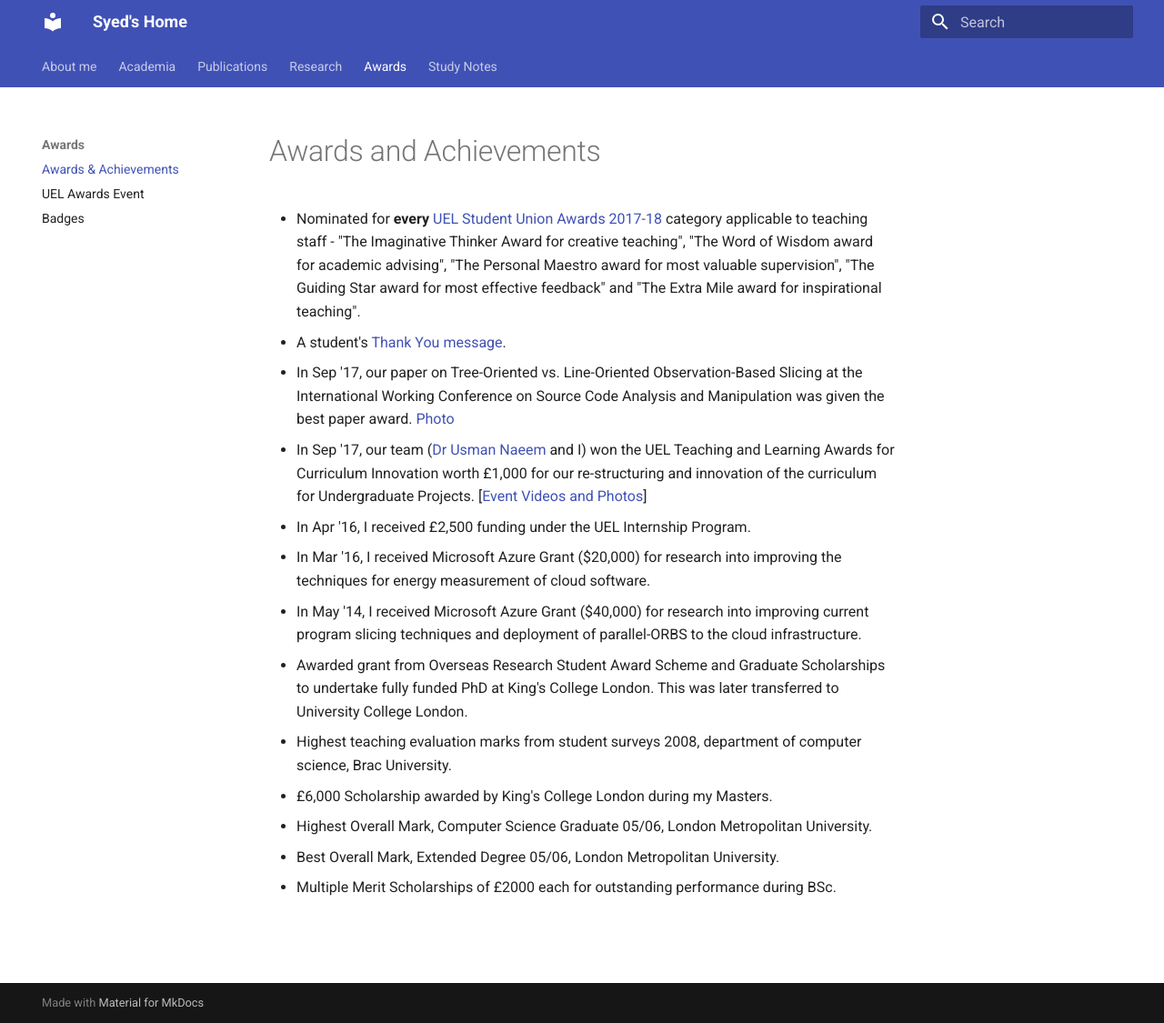
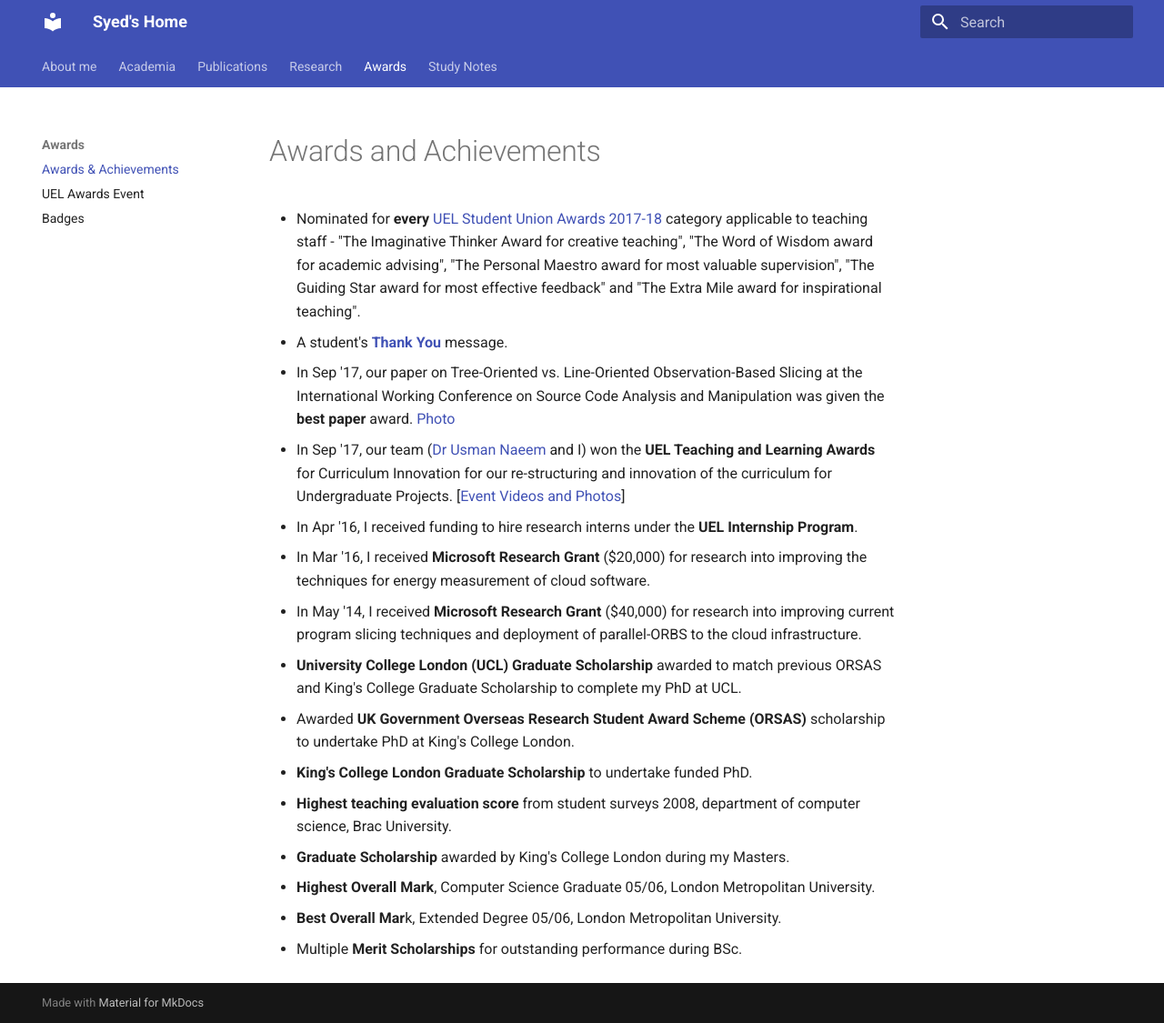
Before and after one commit to syed-islam/syed-islam.github.io, an MkDocs documentation site: the page built from docs/awards/awards.md, in a window 1280 px wide and 1125 px high. Shown: the whole window at 91% size. Built offline with MkDocs 1.6.1 and Material for MkDocs 9.7.7, drawn with Linux system fonts in a browser that asks for light colours; comment, search, counter and statistics services are not loaded.

Commit message:
Updated the awards section on the site

```diff
--- a/docs/awards/awards.md
+++ b/docs/awards/awards.md
@@ -1,15 +1,17 @@
 # Awards and Achievements
 
  * Nominated for **every** [UEL Student Union Awards 2017-18](https://www.uelunion.org/slta/2017-2018/) category applicable to teaching staff - "The Imaginative Thinker Award for creative teaching", "The Word of Wisdom award for academic advising", "The Personal Maestro award for most valuable supervision", "The Guiding Star award for most effective feedback" and "The Extra Mile award for inspirational teaching".
- * A student's [Thank You message](https://youtu.be/eKqwHG-ykHk?t=1m54s).
- * In Sep '17, our paper on Tree-Oriented vs. Line-Oriented Observation-Based Slicing at the International Working Conference on Source Code Analysis and Manipulation was given the best paper award. [Photo](../images/IMG_2483.jpeg)
- * In Sep '17, our team ([Dr Usman Naeem](http://drusmannaeem.com) and I) won the UEL Teaching and Learning Awards for Curriculum Innovation worth £1,000 for our re-structuring and innovation of the curriculum for Undergraduate Projects. [[Event Videos and Photos](event-videos-photo.md)]
- * In Apr '16, I received £2,500 funding under the UEL Internship Program.
- * In Mar '16, I received Microsoft Azure Grant ($20,000) for research into improving the techniques for energy measurement of cloud software.
- * In May '14, I received Microsoft Azure Grant ($40,000) for research into improving current program slicing techniques and deployment of parallel-ORBS to the cloud infrastructure.
- * Awarded grant from Overseas Research Student Award Scheme and Graduate Scholarships to undertake fully funded PhD at King's College London. This was later transferred to University College London.
- * Highest teaching evaluation marks from student surveys 2008, department of computer science, Brac University.
- * £6,000 Scholarship awarded by King's College London during my Masters.
- * Highest Overall Mark, Computer Science Graduate 05/06, London Metropolitan University.
- * Best Overall Mark, Extended Degree 05/06, London Metropolitan University.
- * Multiple Merit Scholarships of £2000 each for outstanding performance during BSc.
+ * A student's [**Thank You**](https://youtu.be/eKqwHG-ykHk?t=1m54s) message.
+ * In Sep '17, our paper on Tree-Oriented vs. Line-Oriented Observation-Based Slicing at the International Working Conference on Source Code Analysis and Manipulation was given the **best paper** award. [Photo](../images/IMG_2483.jpeg)
+ * In Sep '17, our team ([Dr Usman Naeem](http://drusmannaeem.com) and I) won the **UEL Teaching and Learning Awards** for Curriculum Innovation for our re-structuring and innovation of the curriculum for Undergraduate Projects. [[Event Videos and Photos](event-videos-photo.md)]
+ * In Apr '16, I received funding to hire research interns under the **UEL Internship Program**.
+ * In Mar '16, I received **Microsoft Research Grant** ($20,000) for research into improving the techniques for energy measurement of cloud software.
+ * In May '14, I received **Microsoft Research Grant** ($40,000) for research into improving current program slicing techniques and deployment of parallel-ORBS to the cloud infrastructure.
+ * **University College London (UCL) Graduate Scholarship** awarded to match previous ORSAS and King's College Graduate Scholarship to complete my PhD at UCL.
+ * Awarded **UK Government Overseas Research Student Award Scheme (ORSAS)** scholarship to undertake PhD at King's College London.
+ * **King's College London Graduate Scholarship** to undertake funded PhD.
+ * **Highest teaching evaluation score** from student surveys 2008, department of computer science, Brac University.
+ * **Graduate Scholarship** awarded by King's College London during my Masters.
+ * **Highest Overall Mark**, Computer Science Graduate 05/06, London Metropolitan University.
+ * **Best Overall Mar**k, Extended Degree 05/06, London Metropolitan University.
+ * Multiple **Merit Scholarships** for outstanding performance during BSc.
```
